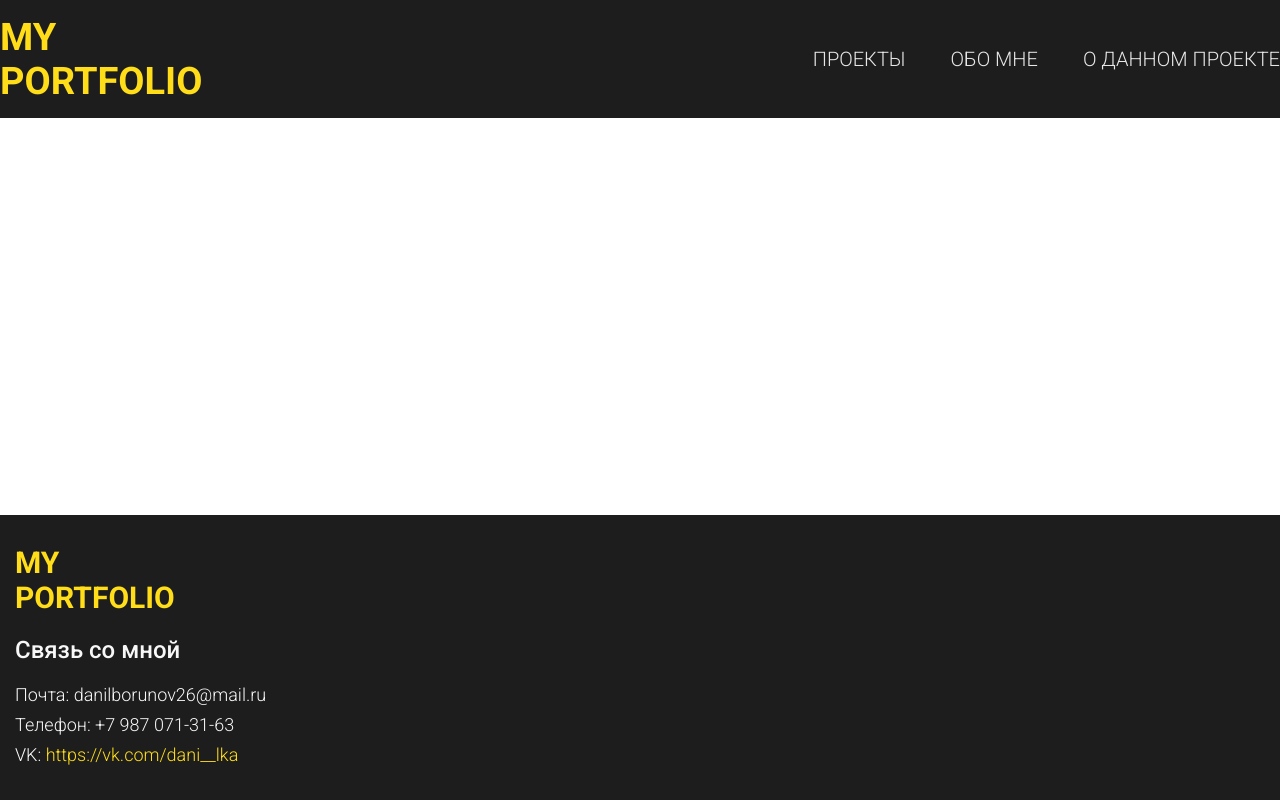
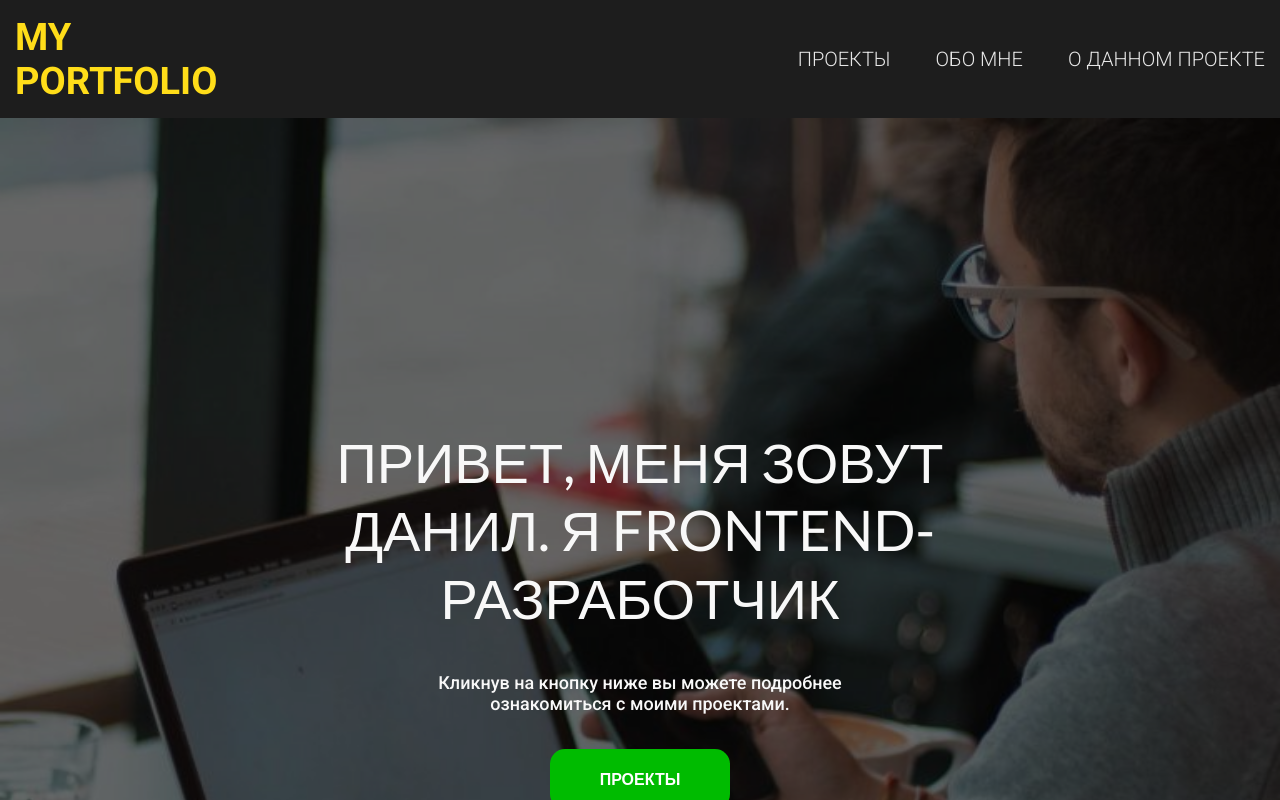
Before and after one commit to danil2danil/my-portfolio-website, a React (Create React App) app: page / in a window 1280 px wide. Shown: the top 800 px of the page. Built offline with nearby package versions, Linux system fonts and the light colour scheme.

Commit message:
сверстал и адаптировал переиспользуемый компонент Intro + подправил footer и headeк

```diff
--- a/public/index.html
+++ b/public/index.html
@@ -8,8 +8,7 @@
   <meta name="description" content="Web site created using create-react-app" />
   <link rel="preconnect" href="https://fonts.googleapis.com">
   <link rel="preconnect" href="https://fonts.gstatic.com" crossorigin>
-  <link href="https://fonts.googleapis.com/css2?family=Roboto:ital,wght@0,300;0,500;0,700;1,400&display=swap"
-    rel="stylesheet">
+  <link href="https://fonts.googleapis.com/css2?family=Lato:wght@400;700&family=Roboto:ital,wght@0,300;0,500;0,700;1,400&display=swap" rel="stylesheet">
   <title>React App</title>
 </head>
 
--- a/src/components/Footer/footer.scss
+++ b/src/components/Footer/footer.scss
@@ -1,8 +1,13 @@
 @import '../../style-vars/fonts';
 
 .footer {
-    padding: 30px 15px;
+    padding: 30px 0px;
     background: $primary;
+
+    &__inner{
+        display: flex;
+        flex-direction: column;
+    }
 
     &__logo {
         color: $secondary;
--- a/src/components/Header/header.scss
+++ b/src/components/Header/header.scss
@@ -2,6 +2,7 @@
 
 .header {
     background: $primary;
+    position: relative;
     &__inner {
         display: flex;
         justify-content: space-between;
@@ -48,11 +49,12 @@
 
         &__nav {
             position: absolute;
-            top: 119px;
+            top: 122px;
             left: -100%;
             width: 100%;
             height: 100vh;
             transition: 0.5s all;
+            z-index: 10;
         }
 
         &__nav.visible {
--- /dev/null
+++ b/src/components/Intro/Intro.jsx
@@ -0,0 +1,24 @@
+import './intro.scss'
+import React from 'react'
+import { Link } from 'react-router-dom'
+
+function Intro({ title, subtitle, background }) {
+    return (
+        <section className="intro" >
+            <div className="container-fluid">
+                <div className="intro__inner" style={{ background: `url(${background})no-repeat center`, backgroundSize: "cover" }}>
+                    <div className="intro__blur"></div>
+                    <div className="container">
+                        <div className="intro__content">
+                            <h1 className="intro__title">{title}</h1>
+                            <p className="intro__subtitle">{subtitle}</p>
+                            <Link to="/progects"><button className="btn">проекты</button></Link>
+                        </div>
+                    </div>
+                </div>
+            </div>
+        </section>
+    )
+}
+
+export default Intro
--- /dev/null
+++ b/src/components/Intro/intro.scss
@@ -0,0 +1,64 @@
+@import '../../style-vars/fonts';
+
+.intro {
+    &__inner {
+        position: relative;
+        min-height: 1000px;
+        display: flex;
+        align-items: center;
+    }
+
+    &__content {
+        position: relative;
+        z-index: 2;
+        text-align: center;
+    }
+
+    &__blur {
+        position: absolute;
+        top: 0px;
+        left: 0px;
+        width: 100%;
+        height: 100%;
+        z-index: 1;
+        background: rgba(0, 0, 0, 0.596);
+    }
+
+    &__title {
+        @extend %title-font;
+        text-transform: uppercase;
+        margin: 0 auto;
+        max-width: 630px;
+        font-size: 56px;
+        font-weight: 400;
+        margin-bottom: 40px;
+    }
+
+    &__subtitle {
+        max-width: 500px;
+        margin: 0px auto 35px;
+    }
+
+    @media(max-width: 700px) {
+        &__inner {
+            min-height: 700px;
+        }
+
+        &__title {
+            max-width: 610px;
+            font-size: 46px;
+            margin-bottom: 40px;
+        }
+    }
+
+    @media(max-width: 500px) {
+        &__title {
+            max-width: 300px;
+            font-size: 36px;
+            margin-bottom: 40px;
+        }
+        &__subtitle {
+            max-width: 400px;
+        }
+    }
+}
--- a/src/index.scss
+++ b/src/index.scss
@@ -47,6 +47,7 @@ body{
 .container{
     max-width: 1600px;
     margin: 0 auto;
+    padding: 0 15px;
 }
 
 .wrapper{
@@ -57,3 +58,18 @@ body{
 .footer{
     margin-top: auto;
 }
+
+.container-fluid{
+    max-width: 1920px;
+}
+
+.btn{
+    @extend %title-font;
+    text-transform: uppercase;
+    font-size: 16px;
+    font-weight: 700;
+    padding: 20px 50px;
+    background: $acient;
+    color: white;
+    border-radius: 15px;
+}
--- a/src/routes/Home.js
+++ b/src/routes/Home.js
@@ -1,12 +1,19 @@
 import React from 'react'
 import Header from '../components/Header/Header'
 import Footer from '../components/Footer/Footer'
+import Intro from '../components/Intro/Intro'
+import IntroBg from '../ascets/intro-bg.jpg'
 
 function Home() {
   return (
     <>
       <div className='wrapper'>
         <Header />
+        <Intro
+          title={"Привет, меня зовут Данил. Я frontend-разработчик"}
+          subtitle={"Кликнув на кнопку ниже вы можете подробнее ознакомиться с моими проектами."}
+          background={IntroBg}
+          />
         <Footer />
       </div>
     </>
--- a/src/style-vars/_colors.scss
+++ b/src/style-vars/_colors.scss
@@ -1,4 +1,4 @@
 $primary: rgb(29, 29, 29);
 $secondary: rgb(255, 221, 25);
-$acient: rgb(0, 219, 0);
+$acient: #00bb00;
 $text-colour: rgb(248, 248, 248);
--- a/src/style-vars/_fonts.scss
+++ b/src/style-vars/_fonts.scss
@@ -5,12 +5,18 @@
     font-weight: 400;
     font-style: normal;
     font-size: 18px;
-    line-height: 24px;
+    line-height: normal;
     color: $text-colour;
 }
 
 %title-font{
-    font-size: 38px;
+    font-family: 'Lato', sans-serif;
     font-style: normal;
-    line-height: 24px;
+    line-height: normal;
 }
+
+@media(max-width: 500px) {
+    %default-font{
+        font-size: 14px;
+    }
+}
```
Also changed, not shown: src/components/Supper/Supper.jsx (deleted, +0 -10 lines), src/ascets/intro-bg.jpg (added), src/components/Supper/Supper.scss (deleted).
